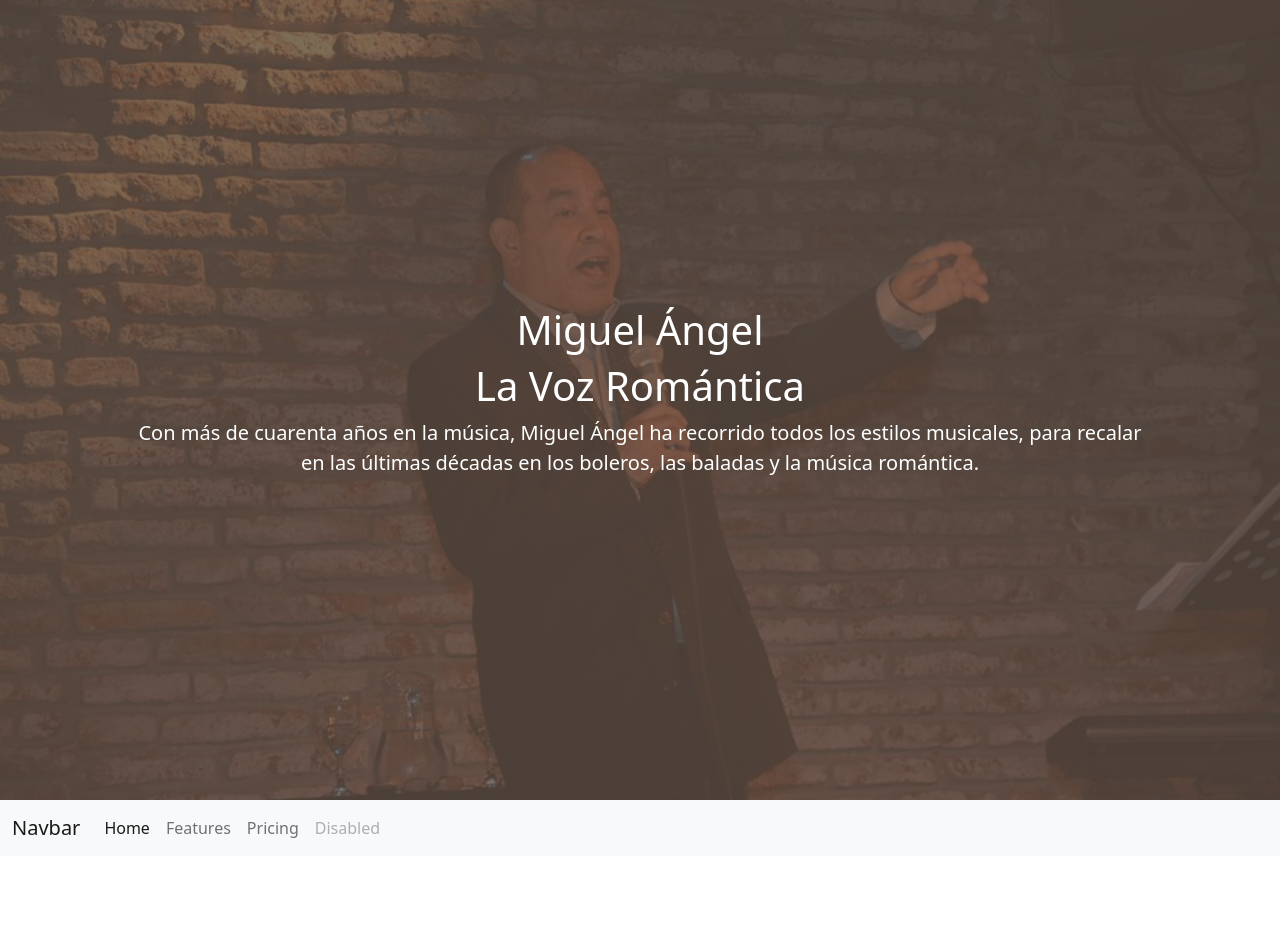
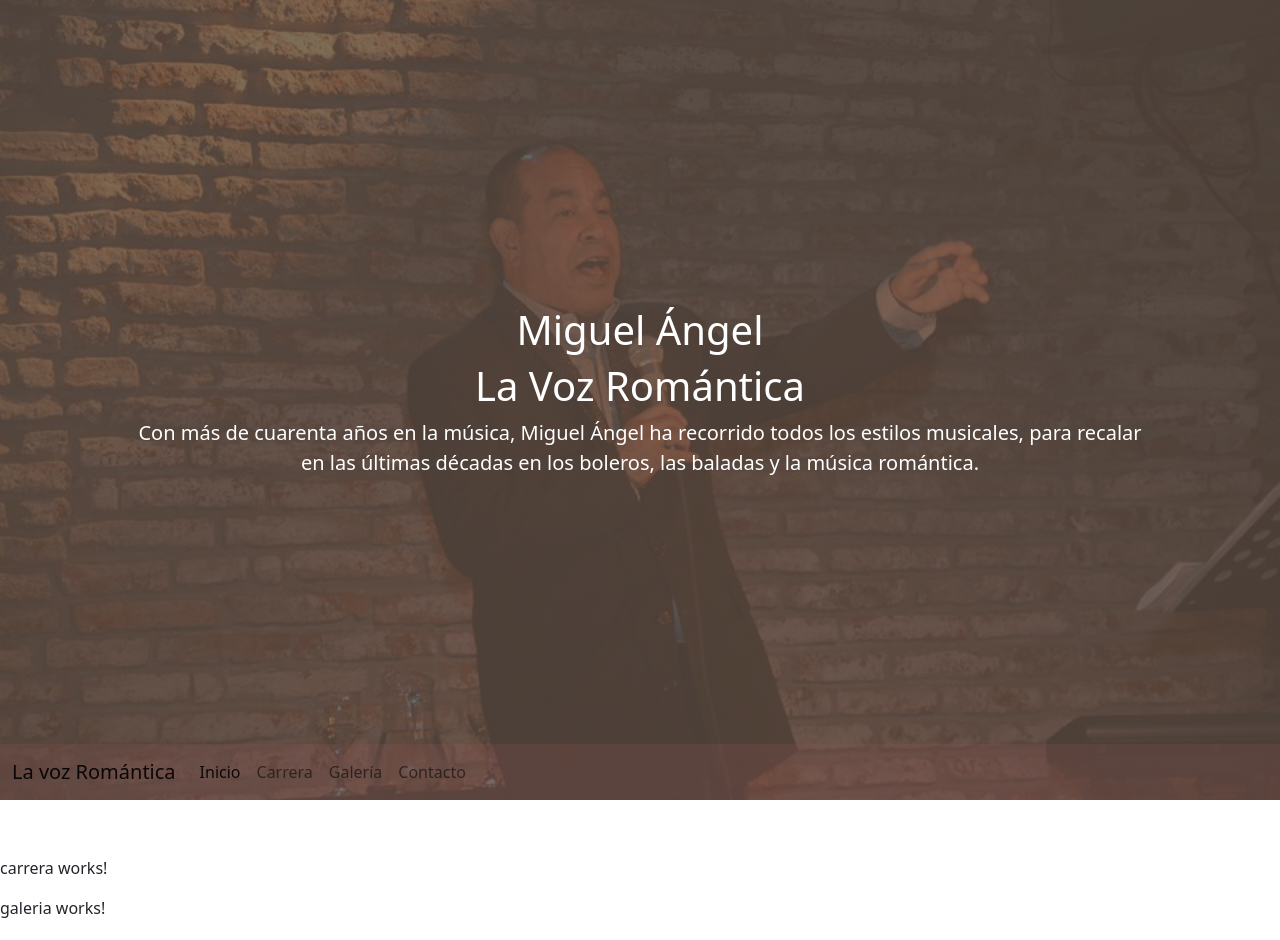
Before and after one commit to ecorrea95/LaVozRomantica, an Angular app in the folder LaVozRomantica/: page / in a window 1280 px wide. Shown: the top 940 px of the page. Before the commit the page ends 856 px from the top, so only its background shows below. Built offline with nearby package versions, Linux system fonts and the light colour scheme.

Commit message:
Fixed navbar content and positioning

```diff
--- a/LaVozRomantica/src/app/app.component.html
+++ b/LaVozRomantica/src/app/app.component.html
@@ -1,2 +1,6 @@
 <app-home></app-home>
 <app-navbar></app-navbar>
+<app-carrera></app-carrera>
+<app-galeria></app-galeria>
+<app-contacto></app-contacto>
+<app-footer></app-footer>
--- a/LaVozRomantica/src/app/navbar/navbar.component.css
+++ b/LaVozRomantica/src/app/navbar/navbar.component.css
@@ -0,0 +1,8 @@
+.navbar {
+    bottom: 0;
+    position: absolute;
+    width: 100vw;
+    background-color: rgba(149 85 85 / 20%);
+    top: 0;
+    position: sticky;
+}
--- a/LaVozRomantica/src/app/navbar/navbar.component.html
+++ b/LaVozRomantica/src/app/navbar/navbar.component.html
@@ -1,22 +1,22 @@
-<nav class="navbar navbar-expand-lg navbar-light bg-light">
+<nav class="navbar navbar-expand-lg navbar-light">
     <div class="container-fluid">
-      <a class="navbar-brand" href="#">Navbar</a>
+      <a class="navbar-brand" href="#">La voz Romántica</a>
       <button class="navbar-toggler" type="button" data-bs-toggle="collapse" data-bs-target="#navbarNav" aria-controls="navbarNav" aria-expanded="false" aria-label="Toggle navigation">
         <span class="navbar-toggler-icon"></span>
       </button>
       <div class="collapse navbar-collapse" id="navbarNav">
         <ul class="navbar-nav">
           <li class="nav-item">
-            <a class="nav-link active" aria-current="page" href="#">Home</a>
+            <a class="nav-link active" aria-current="page" href="#">Inicio</a>
           </li>
           <li class="nav-item">
-            <a class="nav-link" href="#">Features</a>
+            <a class="nav-link" href="#">Carrera</a>
           </li>
           <li class="nav-item">
-            <a class="nav-link" href="#">Pricing</a>
+            <a class="nav-link" href="#">Galería</a>
           </li>
           <li class="nav-item">
-            <a class="nav-link disabled" href="#" tabindex="-1" aria-disabled="true">Disabled</a>
+            <a class="nav-link" href="#">Contacto</a>
           </li>
         </ul>
       </div>
```
Also changed, not shown: LaVozRomantica/src/app/home/home.component.html (+5 -5 lines).
